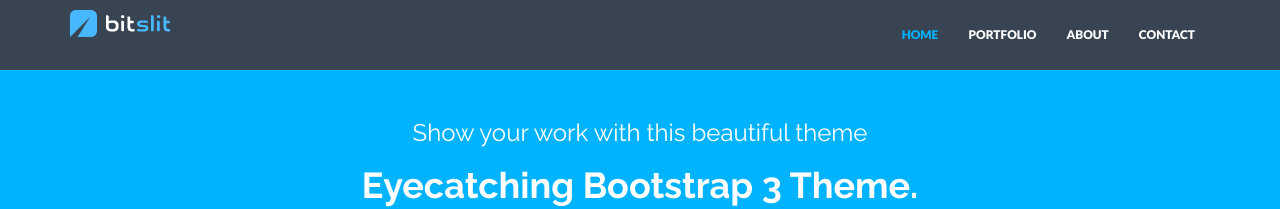
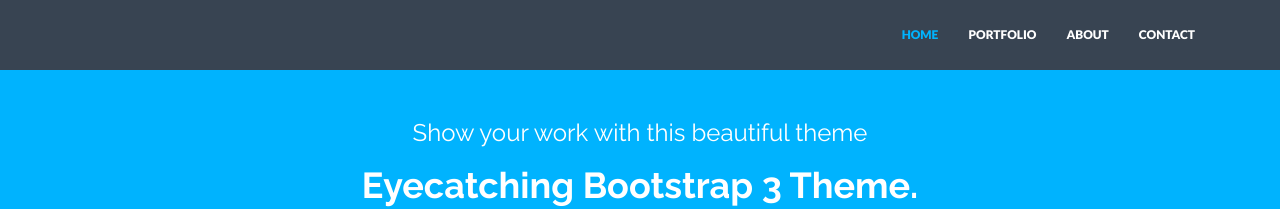
Before and after one commit to bitslit/portfolio, a Jekyll site: the page built from index.html, in a window 1280 px wide. Shown: the top 209 px of the page. Built offline with Jekyll 4.4.1, drawn with Linux system fonts in a browser that asks for light colours; nearby versions of some CDN libraries.

Commit message:
Update nav.html

```diff
--- a/_includes/nav.html
+++ b/_includes/nav.html
@@ -9,7 +9,7 @@
         <span class="icon-bar"></span>
       </button>
       <body>
-        <img class="logo" src="/assets/bitslit.png" />
+        <h1 class="logo" src="/assets/bitslit.png" />
       </body>
     </div>
     <div class="navbar-collapse collapse navbar-right">
```
